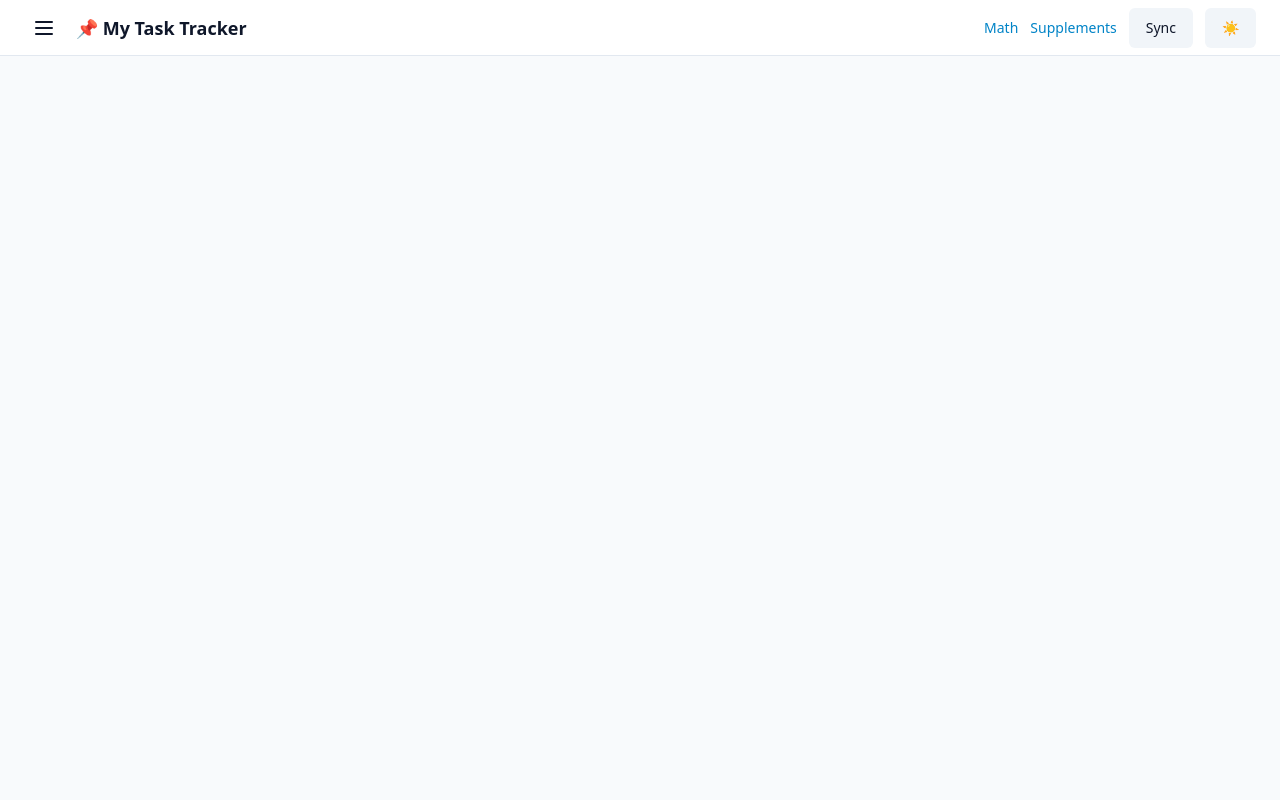
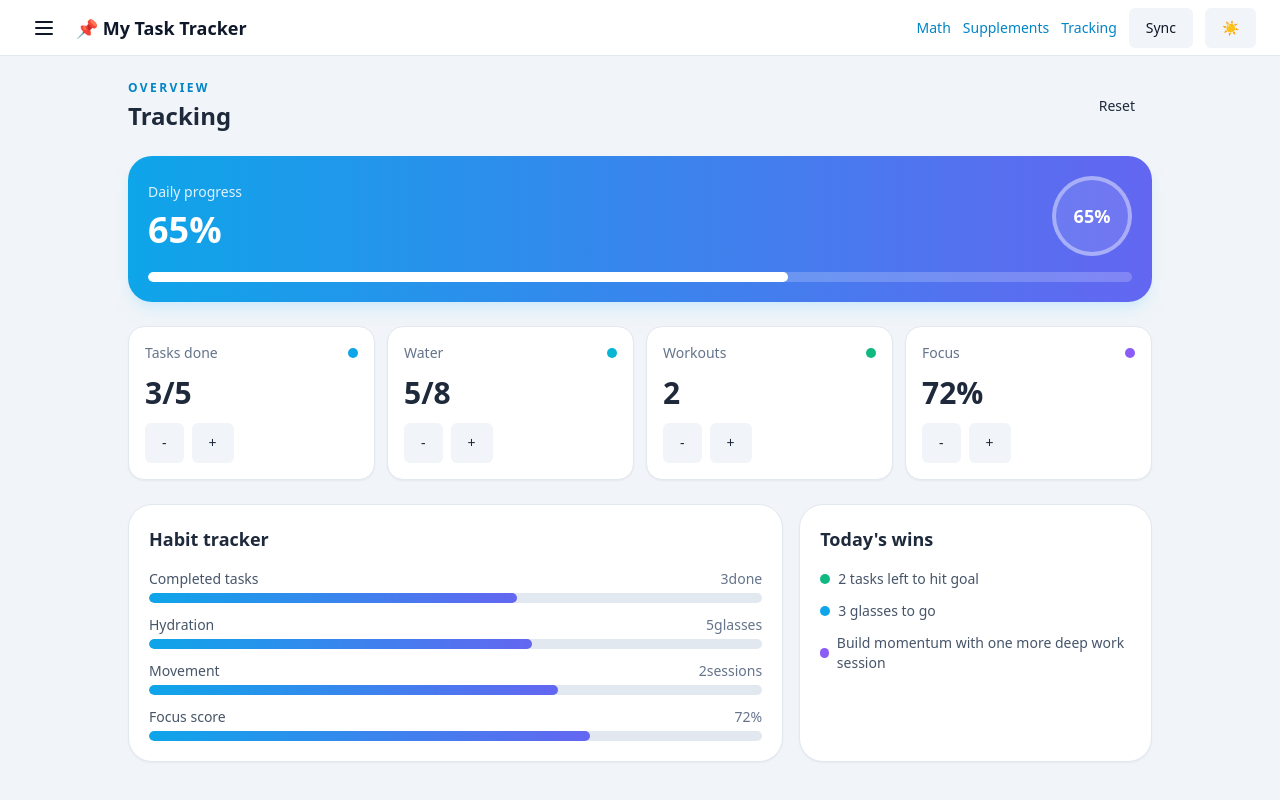
Before and after one commit to Khalid-Graine/tasks, a React (Vite) app in the folder my-task-app/: page /tracking in a window 1280 px wide. Shown: the top 800 px of the page. Built offline with nearby package versions, Linux system fonts and the light colour scheme.

Commit message:
feat(tracking): add TrackingPage component and integrate navigation links in Header and SideDrawer

```diff
--- a/my-task-app/src/App.jsx
+++ b/my-task-app/src/App.jsx
@@ -5,6 +5,7 @@ import SideDrawer from './components/SideDrawer';
 import { db } from './firebase';
 import Supplements from './Supplements';
 import MathPage from './Math';
+import TrackingPage from './Tracking';
 import { collection, addDoc, onSnapshot, query, updateDoc, doc, deleteDoc } from "firebase/firestore";
 
 function TasksPage() {
@@ -280,6 +281,7 @@ function App() {
           <Route path="/" element={<TasksPage />} />
           <Route path="/supplements" element={<Supplements />} />
           <Route path="/math" element={<MathPage />} />
+          <Route path="/tracking" element={<TrackingPage />} />
         </Routes>
       </main>
     </Router>
--- /dev/null
+++ b/my-task-app/src/Tracking.jsx
@@ -0,0 +1,147 @@
+import { useEffect, useMemo, useState } from 'react';
+
+const STORAGE_KEY = 'tracking-dashboard-v1';
+
+const defaultStats = {
+  tasks: 3,
+  targetTasks: 5,
+  water: 5,
+  workouts: 2,
+  focus: 72,
+};
+
+const metricConfig = [
+  { key: 'tasks', label: 'Tasks done', suffix: ' tasks', accent: 'bg-sky-500' },
+  { key: 'water', label: 'Water', suffix: ' glasses', accent: 'bg-cyan-500' },
+  { key: 'workouts', label: 'Workouts', suffix: ' sessions', accent: 'bg-emerald-500' },
+  { key: 'focus', label: 'Focus', suffix: '%', accent: 'bg-violet-500' },
+];
+
+export default function TrackingPage() {
+  const [stats, setStats] = useState(defaultStats);
+
+  useEffect(() => {
+    try {
+      const saved = localStorage.getItem(STORAGE_KEY);
+      if (saved) {
+        const parsed = JSON.parse(saved);
+        setStats({ ...defaultStats, ...parsed });
+      }
+    } catch (error) {
+      console.warn('Could not load tracking data', error);
+    }
+  }, []);
+
+  useEffect(() => {
+    try {
+      localStorage.setItem(STORAGE_KEY, JSON.stringify(stats));
+    } catch (error) {
+      console.warn('Could not save tracking data', error);
+    }
+  }, [stats]);
+
+  const completion = useMemo(() => {
+    const taskPercent = (stats.tasks / stats.targetTasks) * 100;
+    const waterPercent = (stats.water / 8) * 100;
+    const focusPercent = stats.focus;
+    const avg = (taskPercent + waterPercent + focusPercent) / 3;
+    return Math.min(100, Math.round(avg));
+  }, [stats]);
+
+  const updateStat = (key, amount) => {
+    setStats((prev) => {
+      const nextValue = Math.max(0, prev[key] + amount);
+      if (key === 'focus') return { ...prev, focus: Math.min(100, nextValue) };
+      if (key === 'tasks' || key === 'water' || key === 'workouts') return { ...prev, [key]: nextValue };
+      return prev;
+    });
+  };
+
+  const resetStats = () => setStats(defaultStats);
+
+  return (
+    <div className="min-h-screen bg-slate-100 px-4 pb-10 pt-6 text-slate-800 dark:bg-slate-950 dark:text-slate-100">
+      <div className="mx-auto max-w-5xl">
+        <div className="mb-6 flex items-center justify-between gap-3">
+          <div>
+            <p className="text-xs font-semibold uppercase tracking-[0.2em] text-sky-600">Overview</p>
+            <h1 className="mt-1 text-2xl font-bold">Tracking</h1>
+          </div>
+          <button className="btn" onClick={resetStats} type="button">Reset</button>
+        </div>
+
+        <div className="mb-6 rounded-3xl bg-gradient-to-r from-sky-500 to-indigo-500 p-5 text-white shadow-lg shadow-sky-200/50 dark:shadow-sky-900/25">
+          <div className="flex items-center justify-between gap-4">
+            <div>
+              <p className="text-sm text-sky-100">Daily progress</p>
+              <h2 className="mt-2 text-4xl font-black">{completion}%</h2>
+            </div>
+            <div className="flex h-20 w-20 items-center justify-center rounded-full border-4 border-white/40 bg-white/10 text-lg font-bold">
+              {completion}%
+            </div>
+          </div>
+          <div className="mt-4 h-2.5 overflow-hidden rounded-full bg-white/20">
+            <div className="h-full rounded-full bg-white transition-all duration-300" style={{ width: `${completion}%` }} />
+          </div>
+        </div>
+
+        <div className="grid gap-3 sm:grid-cols-2 xl:grid-cols-4">
+          {metricConfig.map((metric) => {
+            const value = stats[metric.key];
+            const label = metric.key === 'tasks' ? `${value}/${stats.targetTasks}` : metric.key === 'water' ? `${value}/8` : metric.key === 'focus' ? `${value}%` : `${value}`;
+
+            return (
+              <div key={metric.key} className="rounded-2xl border border-slate-200 bg-white p-4 shadow-sm dark:border-slate-800 dark:bg-slate-900">
+                <div className="mb-3 flex items-center justify-between">
+                  <span className="text-sm font-medium text-slate-500 dark:text-slate-400">{metric.label}</span>
+                  <span className={`h-2.5 w-2.5 rounded-full ${metric.accent}`} />
+                </div>
+                <div className="text-3xl font-bold">{label}</div>
+                <div className="mt-3 flex gap-2">
+                  <button className="btn btn-sm" type="button" onClick={() => updateStat(metric.key, -1)}>-</button>
+                  <button className="btn btn-sm" type="button" onClick={() => updateStat(metric.key, 1)}>+</button>
+                </div>
+              </div>
+            );
+          })}
+        </div>
+
+        <div className="mt-6 grid gap-4 lg:grid-cols-[1.3fr_0.7fr]">
+          <div className="rounded-3xl border border-slate-200 bg-white p-5 shadow-sm dark:border-slate-800 dark:bg-slate-900">
+            <h3 className="mb-4 text-lg font-semibold">Habit tracker</h3>
+            <div className="space-y-3">
+              {[
+                { key: 'tasks', label: 'Completed tasks', value: stats.tasks, goal: stats.targetTasks, unit: 'done' },
+                { key: 'water', label: 'Hydration', value: stats.water, goal: 8, unit: 'glasses' },
+                { key: 'workouts', label: 'Movement', value: stats.workouts, goal: 3, unit: 'sessions' },
+                { key: 'focus', label: 'Focus score', value: stats.focus, goal: 100, unit: '%' },
+              ].map((item) => {
+                const ratio = Math.min(100, (item.value / item.goal) * 100);
+                return (
+                  <div key={item.key}>
+                    <div className="mb-1 flex items-center justify-between text-sm">
+                      <span className="font-medium text-slate-600 dark:text-slate-300">{item.label}</span>
+                      <span className="text-slate-500 dark:text-slate-400">{item.value}{item.unit}</span>
+                    </div>
+                    <div className="h-2.5 overflow-hidden rounded-full bg-slate-200 dark:bg-slate-800">
+                      <div className="h-full rounded-full bg-gradient-to-r from-sky-500 to-indigo-500" style={{ width: `${ratio}%` }} />
+                    </div>
+                  </div>
+                );
+              })}
+            </div>
+          </div>
+
+          <div className="rounded-3xl border border-slate-200 bg-white p-5 shadow-sm dark:border-slate-800 dark:bg-slate-900">
+            <h3 className="mb-4 text-lg font-semibold">Today's wins</h3>
+            <ul className="space-y-3 text-sm text-slate-600 dark:text-slate-300">
+              <li className="flex items-center gap-2"><span className="inline-block h-2.5 w-2.5 rounded-full bg-emerald-500" /> {stats.tasks >= stats.targetTasks ? 'Target reached for tasks' : `${stats.targetTasks - stats.tasks} tasks left to hit goal`}</li>
+              <li className="flex items-center gap-2"><span className="inline-block h-2.5 w-2.5 rounded-full bg-sky-500" /> {stats.water >= 8 ? 'Hydration goal completed' : `${8 - stats.water} glasses to go`}</li>
+              <li className="flex items-center gap-2"><span className="inline-block h-2.5 w-2.5 rounded-full bg-violet-500" /> {stats.focus >= 80 ? 'Great focus today' : 'Build momentum with one more deep work session'}</li>
+            </ul>
+          </div>
+        </div>
+      </div>
+    </div>
+  );
+}
--- a/my-task-app/src/components/Header.jsx
+++ b/my-task-app/src/components/Header.jsx
@@ -13,6 +13,7 @@ export default function Header({ onToggle, open, onSync, isOnline, onToggleDark,
         <nav className="ml-auto hidden md:flex items-center gap-3">
           <Link to="/math" className="text-sm text-sky-600 hover:underline">Math</Link>
           <Link to="/supplements" className="text-sm text-sky-600 hover:underline">Supplements</Link>
+          <Link to="/tracking" className="text-sm text-sky-600 hover:underline">Tracking</Link>
           <button className="btn" onClick={onSync} disabled={!isOnline}>Sync</button>
           <button className="btn" onClick={onToggleDark} aria-pressed={dark}>{dark ? '🌙' : '☀️'}</button>
         </nav>
--- a/my-task-app/src/components/SideDrawer.jsx
+++ b/my-task-app/src/components/SideDrawer.jsx
@@ -14,6 +14,7 @@ export default function SideDrawer({ open, onClose }) {
           <Link to="/" onClick={onClose} className="block px-3 py-2 rounded hover:bg-slate-100 dark:hover:bg-slate-800">Home</Link>
           <Link to="/math" onClick={onClose} className="block px-3 py-2 rounded hover:bg-slate-100 dark:hover:bg-slate-800">Math</Link>
           <Link to="/supplements" onClick={onClose} className="block px-3 py-2 rounded hover:bg-slate-100 dark:hover:bg-slate-800">Supplements</Link>
+          <Link to="/tracking" onClick={onClose} className="block px-3 py-2 rounded hover:bg-slate-100 dark:hover:bg-slate-800">Tracking</Link>
         </nav>
       </aside>
     </>
```
